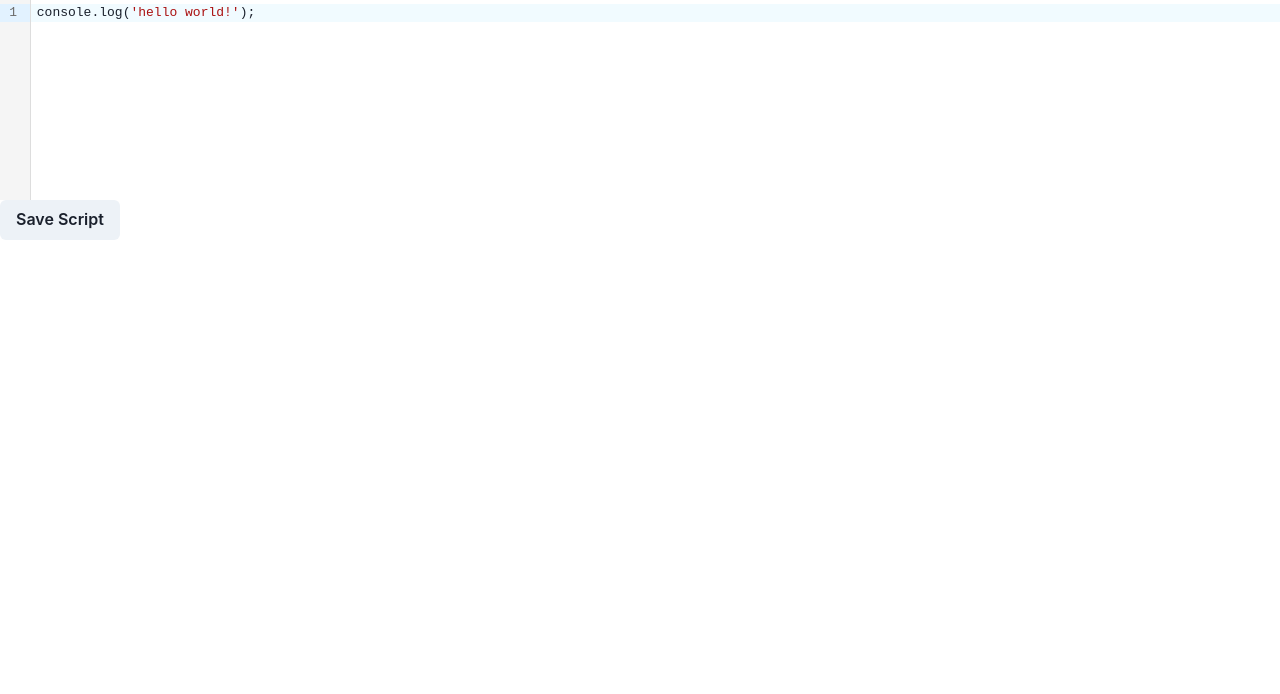
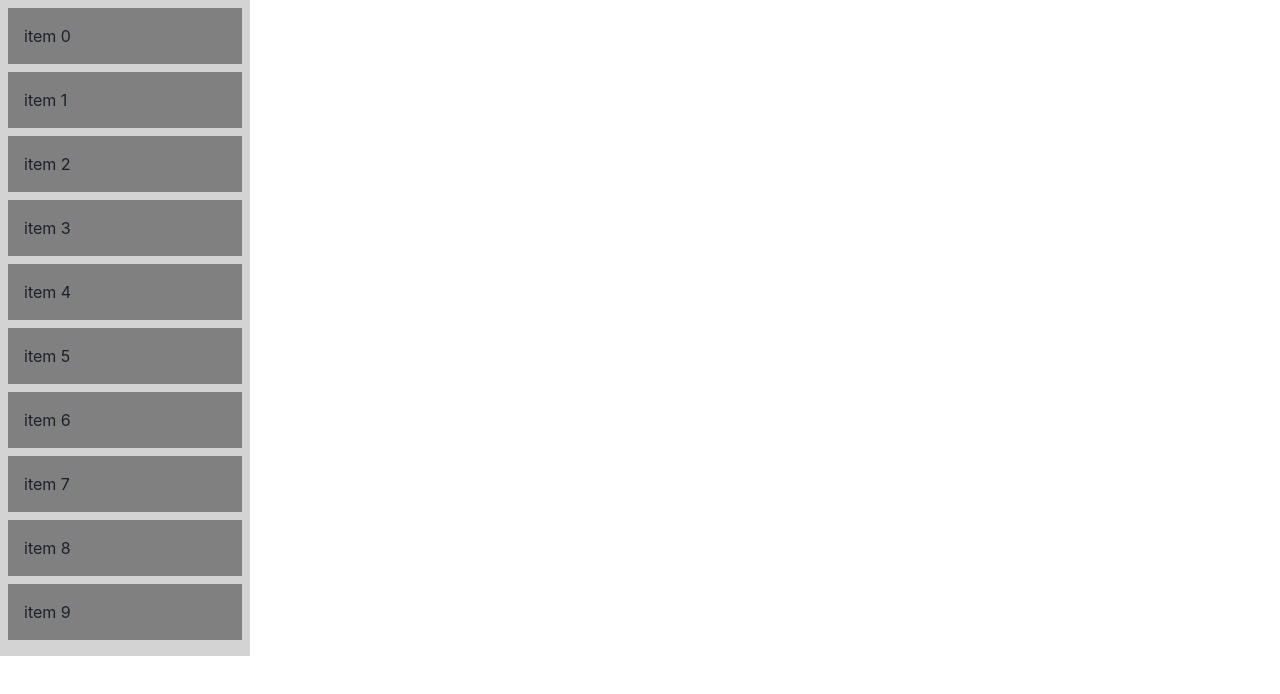
Before and after one commit to RakibRahman/blog-editor, a React (Create React App) app: page / in a window 1280 px wide. Shown: the top 694 px of the page. Built offline with nearby package versions, Linux system fonts and the light colour scheme.

Commit message:
draglist

```diff
--- a/package.json
+++ b/package.json
@@ -11,11 +11,13 @@
     "@testing-library/react": "^12.1.2",
     "@testing-library/user-event": "^13.5.0",
     "@uiw/react-codemirror": "^4.3.3",
+    "@uiw/react-textarea-code-editor": "^1.4.15",
     "draft-js": "^0.11.7",
     "draftjs-to-html": "^0.9.1",
     "framer-motion": "^5.5.6",
     "html-to-draftjs": "^1.5.0",
     "react": "^17.0.2",
+    "react-beautiful-dnd": "^13.1.0",
     "react-dom": "^17.0.2",
     "react-draft-wysiwyg": "^1.14.7",
     "react-helmet": "^6.1.0",
--- a/src/App.js
+++ b/src/App.js
@@ -3,6 +3,8 @@ import { ChakraProvider } from '@chakra-ui/react'
 import { CountInput } from './CountInput';
 import { Create } from './Create';
 import { CodeEditor } from './CodeEditor';
+import { SimpleCodeEditor } from './SimpleCodeEditor';
+import { DragList } from './DragList';
 
 function App() {
   return (
@@ -10,7 +12,9 @@ function App() {
       {/* <CountInput />
        */}
       {/* <Create/> */}
-      <CodeEditor />
+      {/* <CodeEditor />
+      <SimpleCodeEditor /> */}
+      <DragList />
     </ChakraProvider>
   );
 }
--- /dev/null
+++ b/src/DragList.js
@@ -0,0 +1,92 @@
+import React, { useState, useEffect } from 'react';
+import { DragDropContext, Droppable, Draggable } from "react-beautiful-dnd";
+export const DragList = () => {
+    const getItems = count =>
+        Array.from({ length: count }, (v, k) => k).map(k => ({
+            id: `item-${k}`,
+            content: `item ${k}`
+        }));
+    // a little function to help us with reordering the result
+    const reorder = (list, startIndex, endIndex) => {
+        const result = Array.from(list);
+        const [removed] = result.splice(startIndex, 1);
+        result.splice(endIndex, 0, removed);
+
+        return result;
+    };
+    const grid = 8;
+
+
+    const getItemStyle = (isDragging, draggableStyle) => ({
+        // some basic styles to make the items look a bit nicer
+        userSelect: "none",
+        padding: grid * 2,
+        margin: `0 0 ${grid}px 0`,
+
+        // change background colour if dragging
+        background: isDragging ? "lightgreen" : "grey",
+
+        // styles we need to apply on draggables
+        ...draggableStyle
+    });
+
+    const getListStyle = isDraggingOver => ({
+        background: isDraggingOver ? "lightblue" : "lightgrey",
+        padding: grid,
+        width: 250
+    });
+
+    const [items, setItems] = useState(getItems(10));
+
+    const onDragEnd = (result) => {
+        // dropped outside the list
+        if (!result.destination) {
+            return;
+        }
+
+        const items2 = reorder(
+            items,
+            result.source.index,
+            result.destination.index
+        );
+
+        setItems(items2);
+
+    }
+
+    useEffect(() => {
+        console.log(items);
+    }, [items])
+    return <div>
+        <DragDropContext onDragEnd={onDragEnd}>
+            <Droppable droppableId="droppable">
+                {(provided, snapshot) => (
+                    <div
+                        {...provided.droppableProps}
+                        ref={provided.innerRef}
+                        style={getListStyle(snapshot.isDraggingOver)}
+                    >
+                        {items.map((item, index) => (
+                            <Draggable key={item.id} draggableId={item.id} index={index}>
+                                {(provided, snapshot) => (
+                                    <div
+                                        ref={provided.innerRef}
+                                        {...provided.draggableProps}
+                                        {...provided.dragHandleProps}
+                                        style={getItemStyle(
+                                            snapshot.isDragging,
+                                            provided.draggableProps.style
+                                        )}
+                                    >
+                                        {item.content}
+                                    </div>
+                                )}
+                            </Draggable>
+                        ))}
+                        {provided.placeholder}
+                    </div>
+                )}
+            </Droppable>
+        </DragDropContext>
+    </div>;
+};
--- /dev/null
+++ b/src/SimpleCodeEditor.js
@@ -0,0 +1,38 @@
+import React, { useState, useEffect } from 'react';
+import CodeEditor from '@uiw/react-textarea-code-editor';
+import { Select } from '@chakra-ui/react'
+
+export const SimpleCodeEditor = () => {
+  const [code, setCode] = useState(
+    ``
+  );
+
+  const [selectedLang, setSelectedLang] = useState('html');
+
+  useEffect(() => {
+    console.log(code);
+    console.log(selectedLang);
+  }, [code, selectedLang]);
+
+  return (
+    <>
+      <Select placeholder='Select option' onChange={(e) => setSelectedLang(e.target.value)}>
+        <option value='html'>HTML</option>
+        <option value='css'>CSS</option>
+        <option value='js'>JS</option>
+      </Select>
+      <CodeEditor
+        value={code}
+        language={selectedLang}
+        placeholder={`Please enter ${selectedLang.toUpperCase()} code.`}
+        onChange={(evn) => setCode(evn.target.value)}
+        padding={15}
+        style={{
+          fontSize: 12,
+          backgroundColor: "#f5f5f5",
+          fontFamily: 'ui-monospace,SFMono-Regular,SF Mono,Consolas,Liberation Mono,Menlo,monospace',
+        }}
+      />
+    </>
+  );
+};
```
Also changed, not shown: 1 other file (tests, documents, lock files or other folders).
